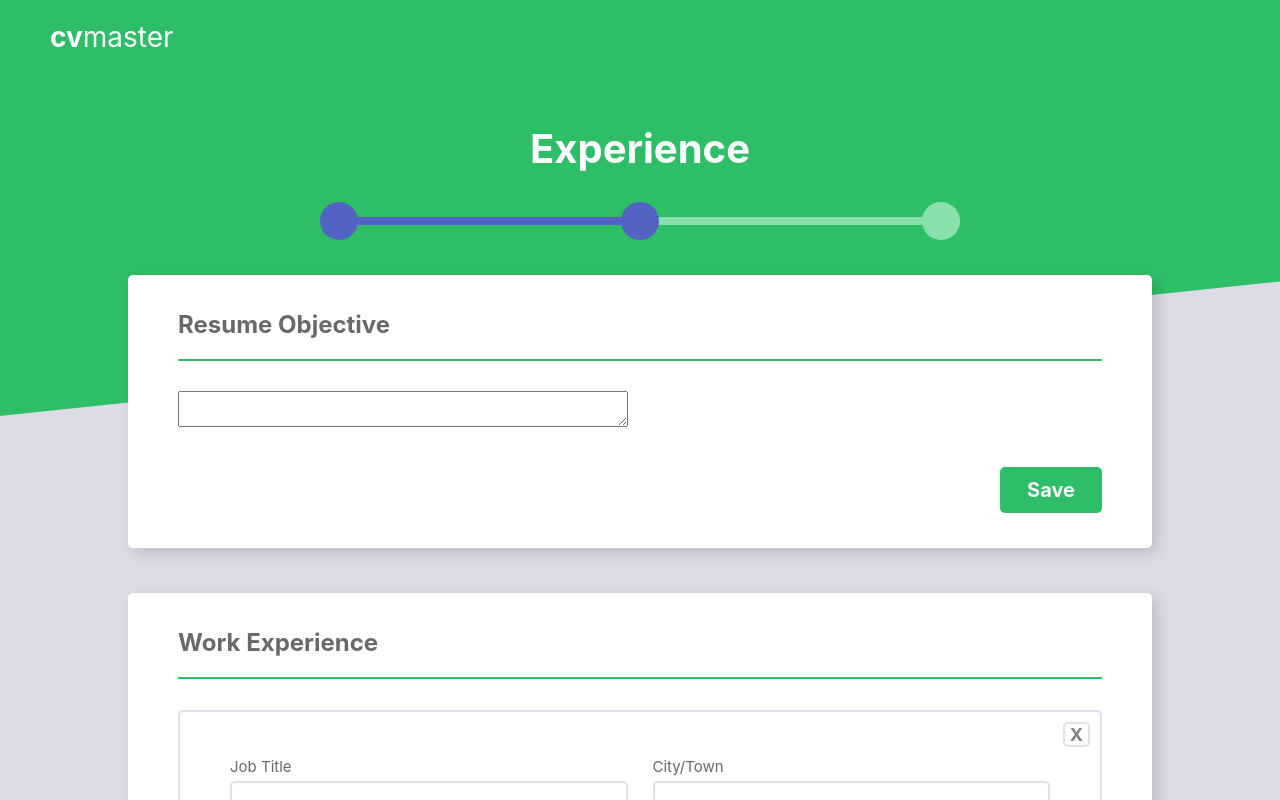
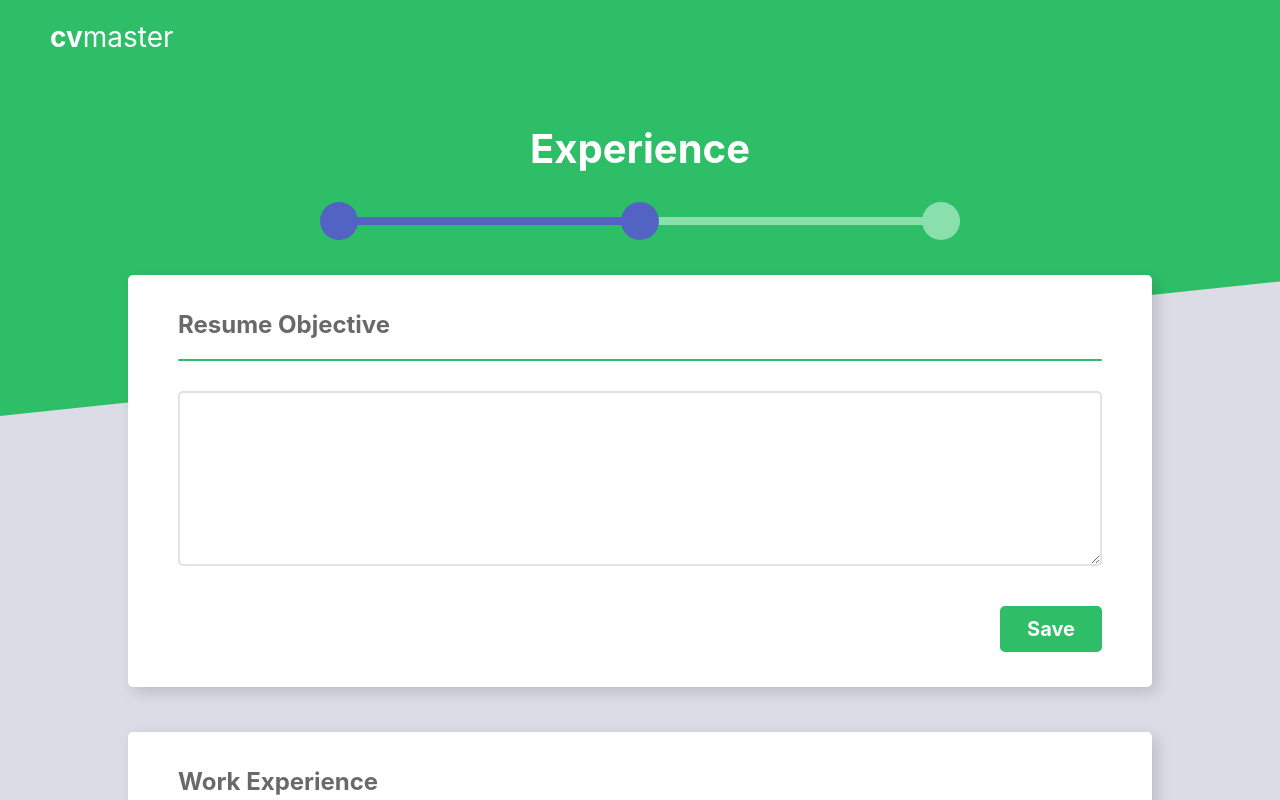
Before and after one commit to TaftSound/cv-maker, a React (Create React App) app: page / in a window 1280 px wide. Both pictures are taken after a click on the element 640 px from the left and 221 px from the top of the page. Shown: the top 800 px of the page. Built offline with nearby package versions, Linux system fonts and the light colour scheme; the HTML template or start-up script is replaced by a standard one.

Commit message:
Style text areas

```diff
--- a/src/components/generic-multisection.js
+++ b/src/components/generic-multisection.js
@@ -1,7 +1,6 @@
 import { Component } from "react";
 import GenericSection from "./generic-section";
 import uniqid from "uniqid";
-import "../styles/input-styling.css"
 
 class Item extends Component {
   constructor (props) {
--- a/src/components/work-experience.js
+++ b/src/components/work-experience.js
@@ -45,7 +45,7 @@ class WorkExperience extends Component {
           </div>
           <div className="input-container full">
             <label htmlFor="description">Description</label>
-            <input type="text" id="description" value={newThis.state.description} onChange={changeFunction}/>
+            <textarea id="description" value={newThis.state.description} onChange={changeFunction}/>
           </div>
         </form>
       </div>
--- a/src/styles/input-styling.css
+++ b/src/styles/input-styling.css
@@ -22,15 +22,24 @@ label {
   user-select: none;
   font-size: 15px;
 }
-input {
+input, textarea {
   border: solid 2px var(--light-gray);
   outline: none;
   border-radius: 5px;
   box-sizing: border-box;
   padding: 12.5px;
   width: 100%;
+  font-family: inherit;
   font-size: 16px;
   color: dimgray;
+}
+textarea {
+  grid-column: span 2;
+  height: 175px;
+  resize: vertical;
+}
+.multi-section textarea {
+  height: 125px;
 }
 input::placeholder {
   font-family: inherit;
```
